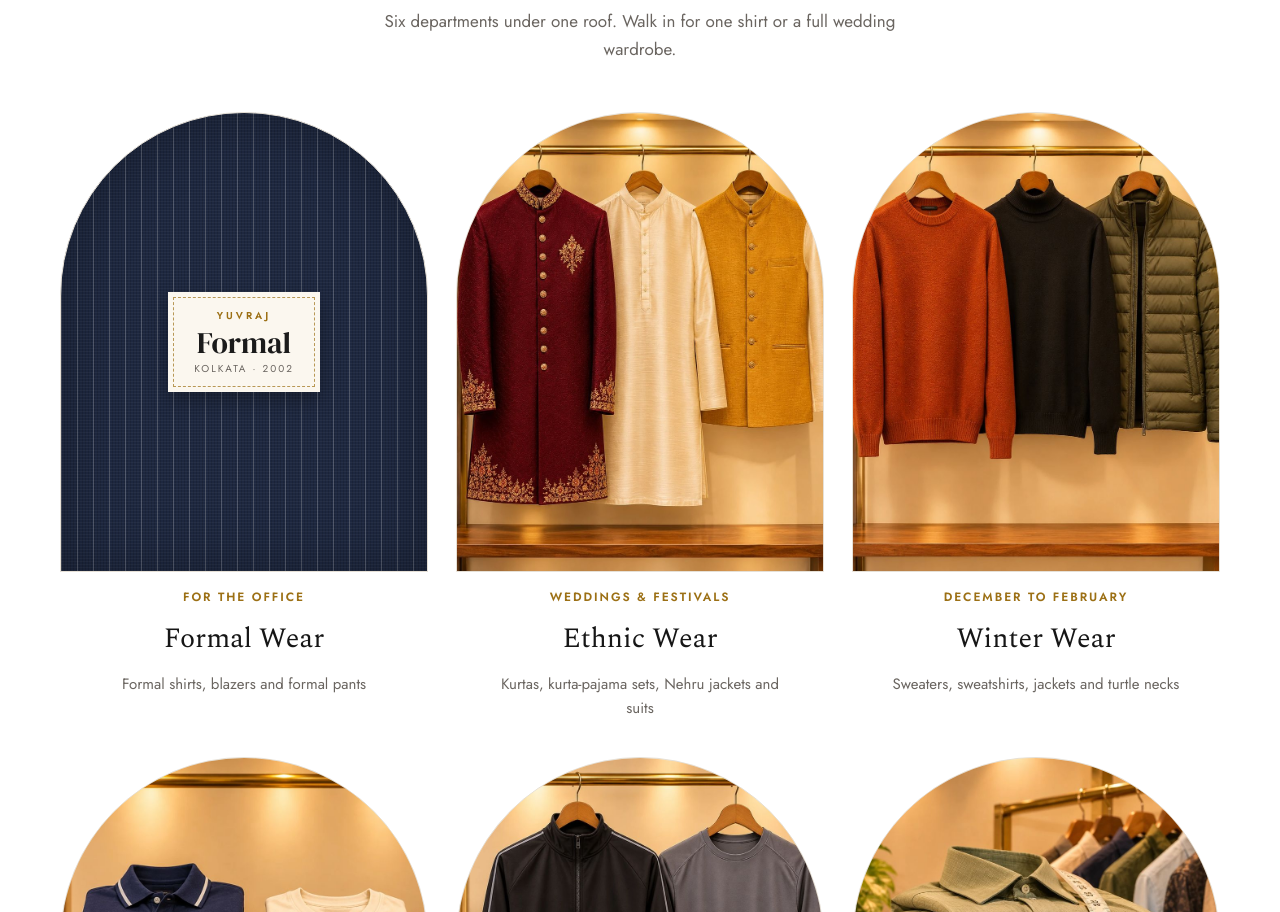
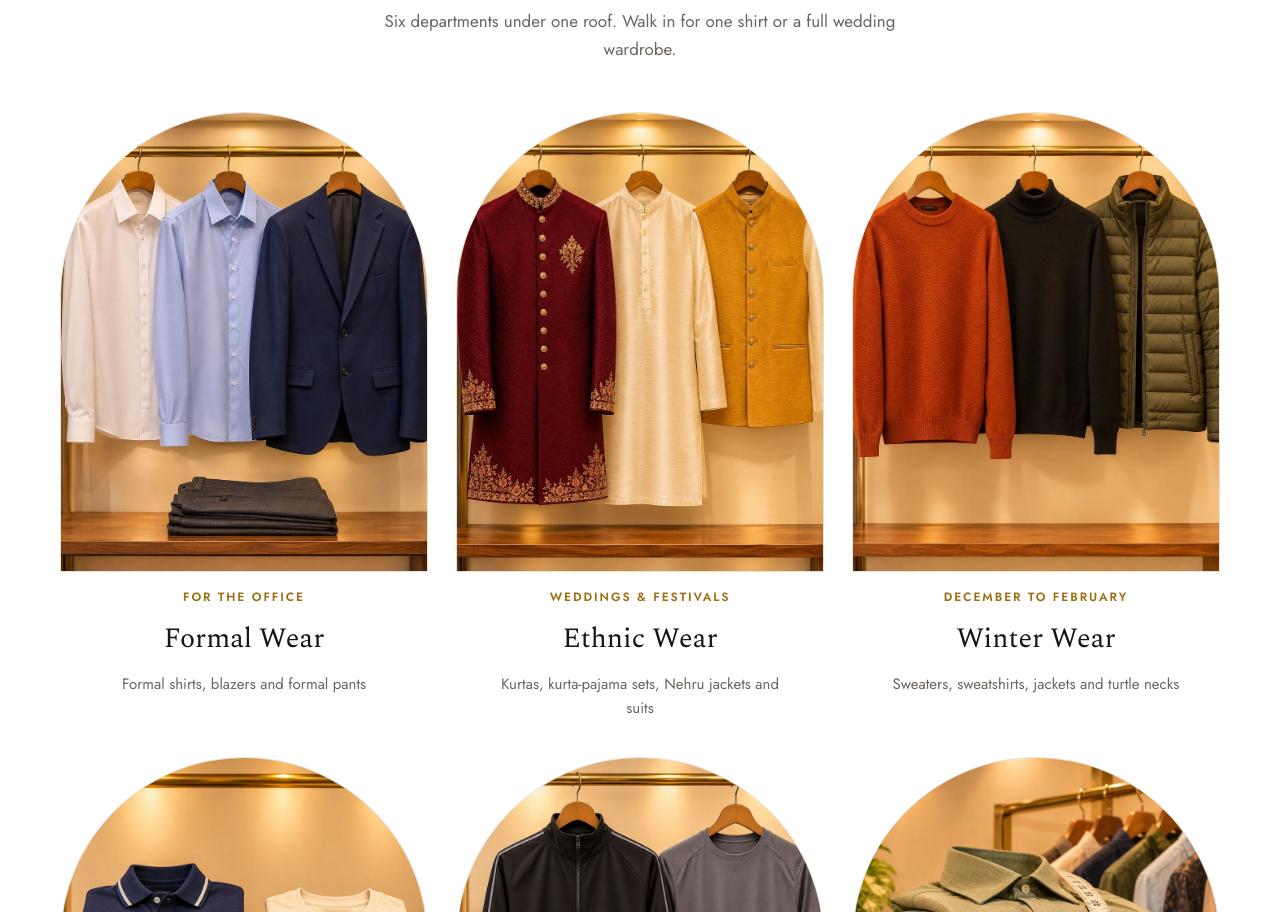
Before and after one commit to rish-25ag/yuvraj-mens-wear, a plain HTML site: page index.html in a window 1280 px wide. Shown: the part 1073-1985 px from the top of the page. Drawn offline with nearby package versions, Linux system fonts and the light colour scheme; a web font is replaced by a local one.

Commit message:
Formal Wear: add real photo
Co-Authored-By: Claude Opus 5.5 <noreply@anthropic.com>
Claude-Session: https://claude.ai/code/session_01QqaEka1u3xocCz6aoyigW2

```diff
--- a/index.html
+++ b/index.html
@@ -546,7 +546,7 @@ section { padding-block: 88px; }
       </div>
       <div class="collections">
         <article class="card-c" id="c-formal">
-          <div class="arch fab fab-formal" aria-hidden="true"><span class="wlabel"><small>YUVRAJ</small><b>Formal</b><i>KOLKATA · 2002</i></span></div>
+          <div class="arch photo"><img src="photos/col-formal.jpg" alt="A white formal shirt, a light blue formal shirt and a navy blazer on wooden hangers, with charcoal formal trousers folded below" width="900" height="1125" loading="lazy"></div>
           <span class="for">For the office</span><h3>Formal Wear</h3><p class="items">Formal shirts, blazers and formal pants</p>
         </article>
         <article class="card-c" id="c-ethnic">
```
Also changed, not shown: photos/col-formal.jpg (added).
